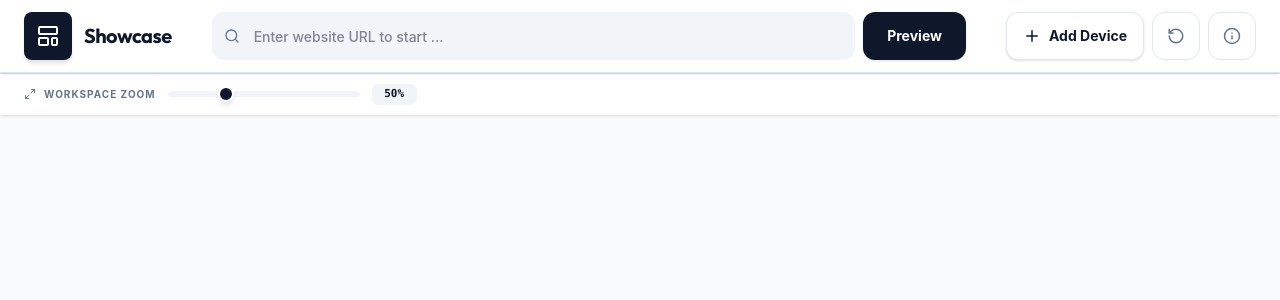
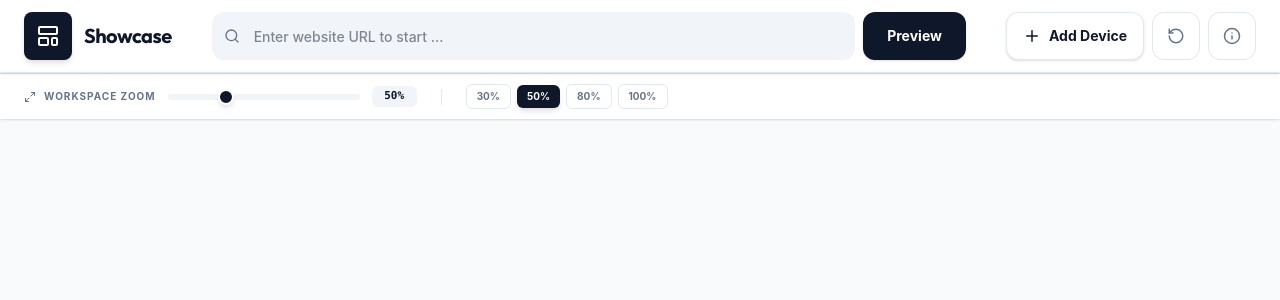
Before and after one commit to komed3/showcase, a React (Vite) app: page / in a window 1280 px wide. Shown: the top 300 px of the page. Built offline with nearby package versions, Linux system fonts and the light colour scheme; a web font is replaced by a local one.

Commit message:
zoom presets

```diff
--- a/src/components/Footer.tsx
+++ b/src/components/Footer.tsx
@@ -20,6 +20,19 @@ export const Footer = ( { zoom, setZoom }: FooterProps ) => {
                     { Math.round( zoom * 100 ) }%
                 </span>
             </div>
+
+            <div className="h-4 w-px bg-brand-200" />
+
+            <div className="flex items-center gap-1.5">
+                { [ 0.3, 0.5, 0.8, 1.0 ].map( ( val ) => ( <button
+                    key={ val } onClick={ () => setZoom( val ) }
+                    className={ `px-2.5 py-1 text-[10px] font-bold rounded-md transition-all cursor-pointer ${
+                        zoom === val
+                            ? 'bg-brand-900 text-white shadow-md'
+                            : 'bg-white border border-brand-200 text-brand-500 hover:border-brand-900 hover:text-brand-900'
+                    }` }
+                >{ val * 100 }%</button> ) ) }
+            </div>
         </div>
     </footer> );
 };
```
